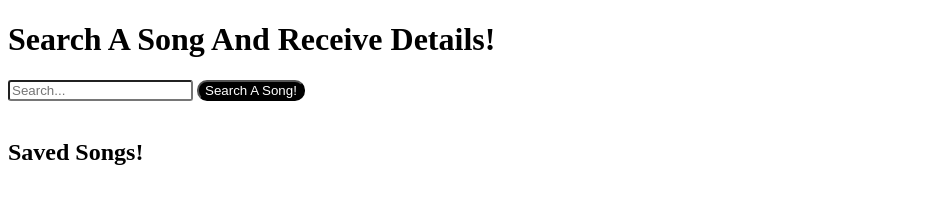
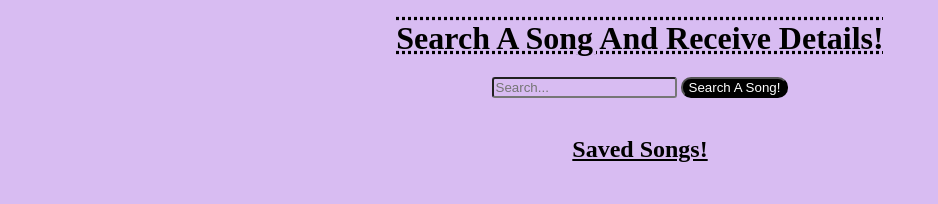
Before and after one commit to sarroyo551/Activity-Roulette, a plain HTML site: page index.html in a window 1280 px wide. Shown: the whole page, without its empty margins (0-938 px from the left). Drawn offline with Linux system fonts and the light colour scheme.

Commit message:
adds more css

```diff
--- a/style.css
+++ b/style.css
@@ -1,3 +1,7 @@
+* {
+    background-color: rgb(216, 188, 242);
+}
+
 #buttonOne {
     border-radius: 10px;
     color: white;
@@ -7,3 +11,19 @@
 #songInput {
     border-radius: 3px;
 }
+
+h1 {
+    text-align: center;
+    text-decoration:overline underline dotted;
+    padding:10px 10px;
+    margin: 10px;
+}
+
+#firstForm {
+    text-align: center;
+}
+
+h2 {
+    text-align: center;
+    text-decoration: underline;
+}
```
